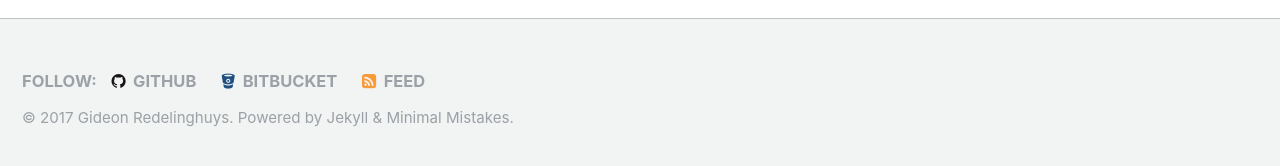
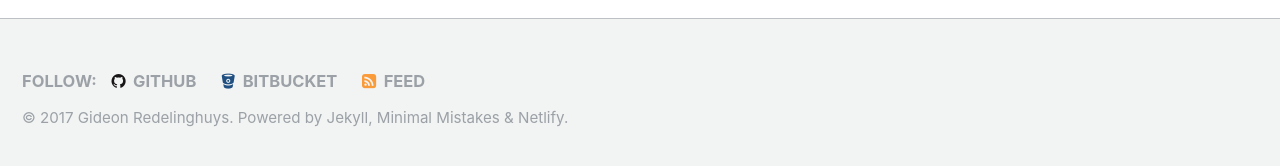
Before and after one commit to gideonred/blogs, a Jekyll site: the page built from index.html, in a window 1280 px wide and 900 px high, scrolled down 547 px. Shown: the part 726-892 px from the top of the window. Built offline with Jekyll 4.4.1, drawn with Linux system fonts in a browser that asks for light colours; the list of posts is cut into pages by our own code.

Commit message:
Added netlify comment

```diff
--- a/_includes/footer.html
+++ b/_includes/footer.html
@@ -19,4 +19,4 @@
   </ul>
 </div>
 
-<div class="page__footer-copyright">&copy; {{ site.time | date: '%Y' }} {{ site.name | default: site.title }}. {{ site.data.ui-text[site.locale].powered_by | default: "Powered by" }} <a href="http://jekyllrb.com" rel="nofollow">Jekyll</a> &amp; <a href="https://mademistakes.com/work/minimal-mistakes-jekyll-theme/" rel="nofollow">Minimal Mistakes</a>.</div>
+<div class="page__footer-copyright">&copy; {{ site.time | date: '%Y' }} {{ site.name | default: site.title }}. {{ site.data.ui-text[site.locale].powered_by | default: "Powered by" }} <a href="http://jekyllrb.com" rel="nofollow">Jekyll</a>,  <a href="https://mademistakes.com/work/minimal-mistakes-jekyll-theme/" rel="nofollow">Minimal Mistakes</a> &amp; <a href="https://www.netlify.com/" rel="nofollow">Netlify</a>.</div>
```
